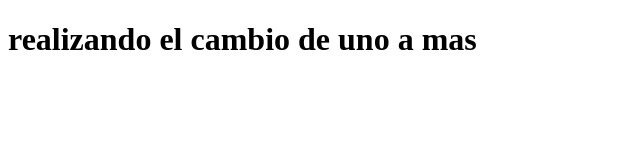
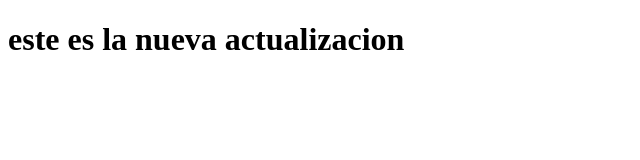
Before and after one commit to AlvaroTNY/web-1, a plain HTML site: page proyecto2.html in a window 1280 px wide. Shown: the whole page, without its empty margins (0-640 px from the left). Drawn offline with Linux system fonts and the light colour scheme.

Commit message:
Update proyecto2.html

```diff
--- a/proyecto2.html
+++ b/proyecto2.html
@@ -6,6 +6,6 @@
     <title>Document</title>
 </head>
 <body>
-    <h1>realizando el cambio de uno a mas</h1>
+    <h1>este es la nueva actualizacion</h1>
 </body>
 </html>
```
